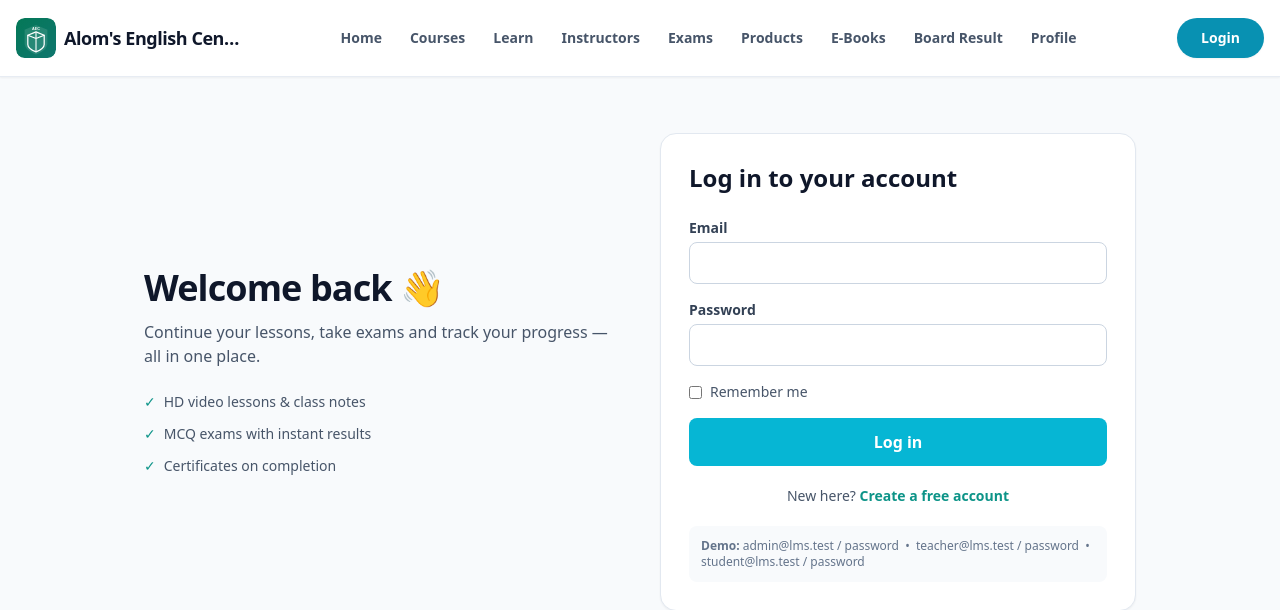
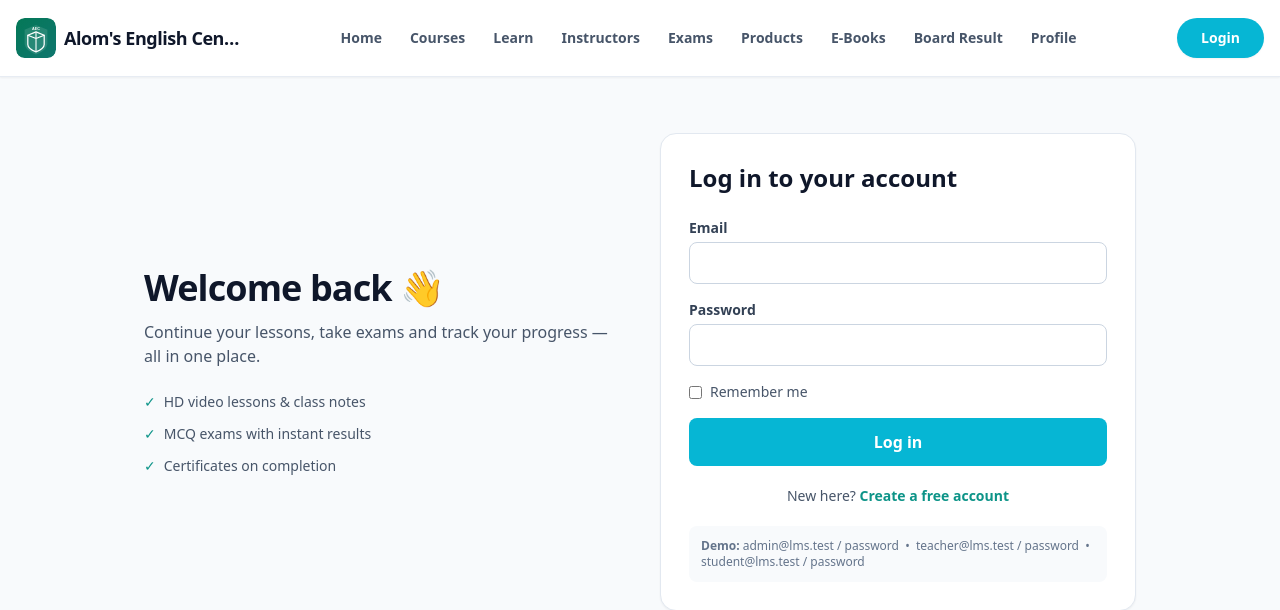
Before and after one commit to lalchandakand-LMS/Laravel-Project-LMS--only-laravel--, a Laravel app: page /login in a window 1280 px wide. Shown: the top 610 px of the page. Run offline with Laravel 12, Linux system fonts and the light colour scheme; data comes from the database, SQL or seed files in the repository; some libraries are stand-ins or nearby versions.

Commit message:
Match login action to exact cyan teal brand palette

```diff
--- a/resources/views/partials/public-navigation.blade.php
+++ b/resources/views/partials/public-navigation.blade.php
@@ -33,9 +33,9 @@
         </nav>
         <div class="ml-auto flex shrink-0 items-center gap-2">
             @auth
-                <a href="{{ auth()->user()->dashboardRoute() }}" class="rounded-full bg-cyan-600 px-5 py-2.5 text-sm font-bold text-white transition hover:bg-teal-700">Dashboard</a>
+                <a href="{{ auth()->user()->dashboardRoute() }}" class="rounded-full bg-[#06b6d4] px-5 py-2.5 text-sm font-bold text-white transition hover:bg-[#0d9488]">Dashboard</a>
             @else
-                <a href="{{ route('login') }}" class="rounded-full bg-cyan-600 px-6 py-2.5 text-sm font-bold text-white shadow-sm transition hover:bg-teal-700">Login</a>
+                <a href="{{ route('login') }}" class="rounded-full bg-[#06b6d4] px-6 py-2.5 text-sm font-bold text-white shadow-sm transition hover:bg-[#0d9488]">Login</a>
             @endauth
             <button id="mobile-menu-open" type="button" aria-label="Open navigation menu" aria-controls="mobile-menu" aria-expanded="false" class="inline-flex h-10 w-10 items-center justify-center rounded-xl border border-slate-200 text-xl text-slate-800 transition hover:bg-slate-100 xl:hidden"><span aria-hidden="true">☰</span></button>
         </div>
@@ -55,7 +55,7 @@
             @endforeach
         </nav>
         @auth
-            <a href="{{ auth()->user()->dashboardRoute() }}" class="mt-4 block rounded-xl bg-cyan-600 px-4 py-3 text-center text-sm font-bold text-white">Dashboard</a>
+            <a href="{{ auth()->user()->dashboardRoute() }}" class="mt-4 block rounded-xl bg-[#06b6d4] px-4 py-3 text-center text-sm font-bold text-white">Dashboard</a>
             <form method="POST" action="{{ route('logout') }}" class="mt-2">@csrf<button class="w-full rounded-xl border border-slate-200 px-4 py-3 text-sm font-semibold text-rose-600">Log out</button></form>
         @endauth
     </div>
```
